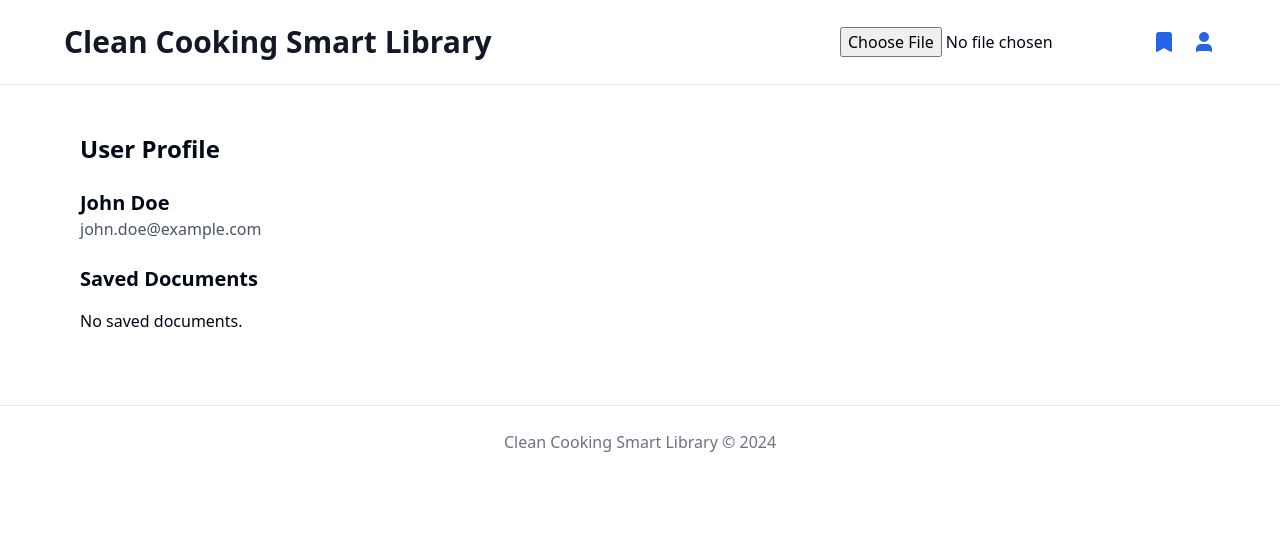
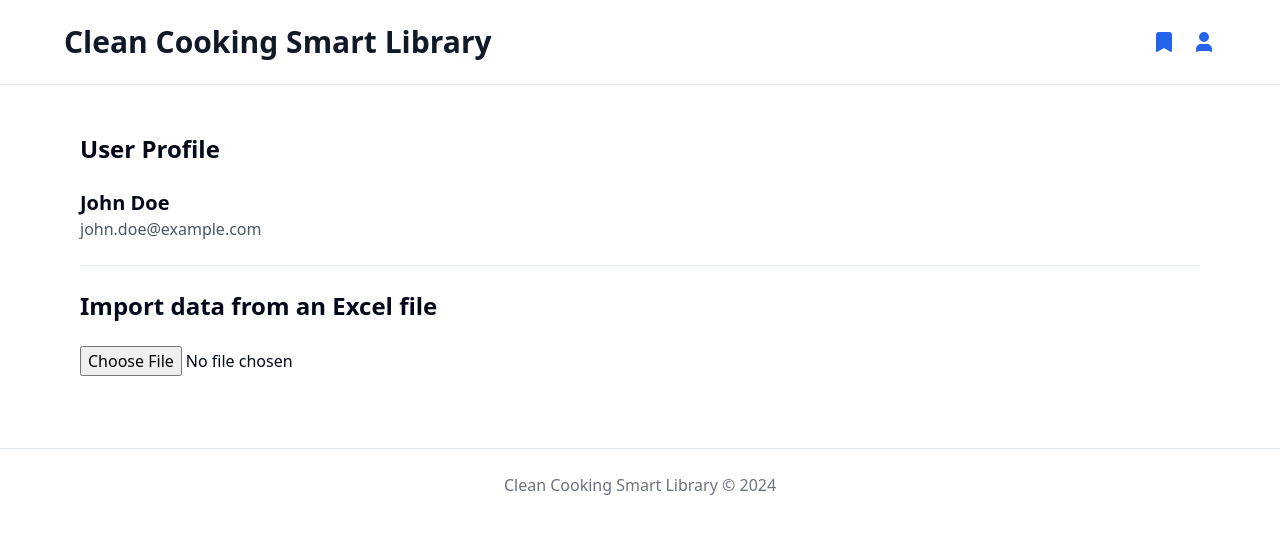
Before and after one commit to Clean-Cooking-Alliance/smart-library, a React (Vite) app in the folder frontend/: page /profile in a window 1280 px wide. Shown: the top 534 px of the page. Built offline with nearby package versions, Linux system fonts and the light colour scheme.

Commit message:
now, excel import button is moved to profile page, replacing duplicate location to access saved documents

```diff
--- a/frontend/src/components/layout/Layout.tsx
+++ b/frontend/src/components/layout/Layout.tsx
@@ -4,7 +4,6 @@ import { useNavigate, useLocation } from 'react-router-dom';
 import * as XLSX from 'xlsx';
 import axios from 'axios';
 import { Bookmark, User } from 'lucide-react'
-import { Link } from 'react-router-dom'
 
 interface LayoutProps {
   children: React.ReactNode;
@@ -13,70 +12,70 @@ interface LayoutProps {
 
 export const Layout: React.FC<LayoutProps> = ({ children, resetSearch }) => {
   const navigate = useNavigate();
-  const location = useLocation();
+  // const location = useLocation();
 
-  const handleFileChange = async (event: React.ChangeEvent<HTMLInputElement>) => {
-    const file = event.target.files?.[0];
-    if (!file) return;
+  // const handleFileChange = async (event: React.ChangeEvent<HTMLInputElement>) => {
+  //   const file = event.target.files?.[0];
+  //   if (!file) return;
 
-    const reader = new FileReader();
-    reader.onload = async (e) => {
-      const data = new Uint8Array(e.target?.result as ArrayBuffer);
-      const workbook = XLSX.read(data, { type: 'array' });
-      const sheet = workbook.Sheets['Table for literature references'];
-      const jsonData = XLSX.utils.sheet_to_json(sheet);
+  //   const reader = new FileReader();
+  //   reader.onload = async (e) => {
+  //     const data = new Uint8Array(e.target?.result as ArrayBuffer);
+  //     const workbook = XLSX.read(data, { type: 'array' });
+  //     const sheet = workbook.Sheets['Table for literature references'];
+  //     const jsonData = XLSX.utils.sheet_to_json(sheet);
 
-      const createJson = (row: any) => {
-        if (row) {
-          const tags: any[] = [];
+  //     const createJson = (row: any) => {
+  //       if (row) {
+  //         const tags: any[] = [];
 
-          if (row['Region']) {
-            const regions = row['Region'].split('\n');
-            regions.forEach((region: string) => {
-              tags.push({ name: region.replace("- ", "").trim(), category: "region" });
-            });
-          }
+  //         if (row['Region']) {
+  //           const regions = row['Region'].split('\n');
+  //           regions.forEach((region: string) => {
+  //             tags.push({ name: region.replace("- ", "").trim(), category: "region" });
+  //           });
+  //         }
 
-          if (row['Country'] && !row['Country'].toLowerCase().includes('not specific')) {
-            const countries = row['Country'].split('\n');
-            countries.forEach((country: string) => {
-              tags.push({ name: country.replace("- ", "").trim(), category: "country" });
-            });
-          }
+  //         if (row['Country'] && !row['Country'].toLowerCase().includes('not specific')) {
+  //           const countries = row['Country'].split('\n');
+  //           countries.forEach((country: string) => {
+  //             tags.push({ name: country.replace("- ", "").trim(), category: "country" });
+  //           });
+  //         }
 
-          if (row['Topic']) {
-            const topics = row['Topic'].split('\n').map((topic: string) => topic.trim().replace("- ", ""));
-            topics.forEach((topic: string) => {
-              tags.push({ name: topic, category: "topic" });
-            });
-          }
+  //         if (row['Topic']) {
+  //           const topics = row['Topic'].split('\n').map((topic: string) => topic.trim().replace("- ", ""));
+  //           topics.forEach((topic: string) => {
+  //             tags.push({ name: topic, category: "topic" });
+  //           });
+  //         }
 
-          return {
-            title: row['Title'],
-            summary: row['Summary'],
-            source_url: row['Link'],
-            year_published: parseInt(row['Year Published'], 10),
-            tags: tags
-          };
-        }
-      };
+  //         return {
+  //           title: row['Title'],
+  //           summary: row['Summary'],
+  //           source_url: row['Link'],
+  //           year_published: parseInt(row['Year Published'], 10),
+  //           tags: tags
+  //         };
+  //       }
+  //     };
 
-      const jsonPayloads = jsonData.map(createJson);
+  //     const jsonPayloads = jsonData.map(createJson);
 
-      const url = 'http://localhost:8000/api/v1/documents/';
-      const headers = {
-        'accept': 'application/json',
-        'Content-Type': 'application/json'
-      };
+  //     const url = 'http://localhost:8000/api/v1/documents/';
+  //     const headers = {
+  //       'accept': 'application/json',
+  //       'Content-Type': 'application/json'
+  //     };
 
-      for (const payload of jsonPayloads) {
-        const response = await axios.post(url, payload, { headers });
-        console.log(`Status: ${response.status}, Response: ${response.data}`);
-      }
-    };
+  //     for (const payload of jsonPayloads) {
+  //       const response = await axios.post(url, payload, { headers });
+  //       console.log(`Status: ${response.status}, Response: ${response.data}`);
+  //     }
+  //   };
 
-    reader.readAsArrayBuffer(file);
-  };
+  //   reader.readAsArrayBuffer(file);
+  // };
 
   return (
     <div className="min-h-screen">
@@ -85,7 +84,7 @@ export const Layout: React.FC<LayoutProps> = ({ children, resetSearch }) => {
         <a className="text-3xl font-bold text-gray-900" href="/" onClick={resetSearch}>
           Clean Cooking Smart Library
         </a>
-        <input type="file" accept=".xlsx" onChange={handleFileChange} className="ml-auto" />
+        {/* <input type="file" accept=".xlsx" onChange={handleFileChange} className="ml-auto" /> */}
           {/* <Tabs defaultValue={location.pathname === '/' ? 'search' : 'explore'} className="w-half max-w-md">
             <TabsList className="flex">
               <TabsTrigger
--- a/frontend/src/pages/ProfilePage.tsx
+++ b/frontend/src/pages/ProfilePage.tsx
@@ -4,9 +4,75 @@ import { useSavedDocuments } from '../context/SavedDocumentsContext';
 import { Card, CardHeader, CardTitle, CardContent } from '../components/ui/card';
 import { Badge } from '../components/ui/badge';
 import { ExternalLink } from 'lucide-react';
+import * as XLSX from 'xlsx';
+import axios from 'axios';
+
 
 export const ProfilePage: React.FC = () => {
   const { savedDocuments } = useSavedDocuments();
+
+  const handleFileChange = async (event: React.ChangeEvent<HTMLInputElement>) => {
+    const file = event.target.files?.[0];
+    if (!file) return;
+
+    const reader = new FileReader();
+    reader.onload = async (e) => {
+      const data = new Uint8Array(e.target?.result as ArrayBuffer);
+      const workbook = XLSX.read(data, { type: 'array' });
+      const sheet = workbook.Sheets['Table for literature references'];
+      const jsonData = XLSX.utils.sheet_to_json(sheet);
+
+      const createJson = (row: any) => {
+        if (row) {
+          const tags: any[] = [];
+
+          if (row['Region']) {
+            const regions = row['Region'].split('\n');
+            regions.forEach((region: string) => {
+              tags.push({ name: region.replace("- ", "").trim(), category: "region" });
+            });
+          }
+
+          if (row['Country'] && !row['Country'].toLowerCase().includes('not specific')) {
+            const countries = row['Country'].split('\n');
+            countries.forEach((country: string) => {
+              tags.push({ name: country.replace("- ", "").trim(), category: "country" });
+            });
+          }
+
+          if (row['Topic']) {
+            const topics = row['Topic'].split('\n').map((topic: string) => topic.trim().replace("- ", ""));
+            topics.forEach((topic: string) => {
+              tags.push({ name: topic, category: "topic" });
+            });
+          }
+
+          return {
+            title: row['Title'],
+            summary: row['Summary'],
+            source_url: row['Link'],
+            year_published: parseInt(row['Year Published'], 10),
+            tags: tags
+          };
+        }
+      };
+
+      const jsonPayloads = jsonData.map(createJson);
+
+      const url = 'http://localhost:8000/api/v1/documents/';
+      const headers = {
+        'accept': 'application/json',
+        'Content-Type': 'application/json'
+      };
+
+      for (const payload of jsonPayloads) {
+        const response = await axios.post(url, payload, { headers });
+        console.log(`Status: ${response.status}, Response: ${response.data}`);
+      }
+    };
+
+    reader.readAsArrayBuffer(file);
+  };
 
   return (
     <div className="container mx-auto py-6 px-4 flex-col max-w-6xl">
@@ -16,7 +82,13 @@ export const ProfilePage: React.FC = () => {
         <h2 className="text-xl font-semibold">John Doe</h2>
         <p className="text-gray-600">john.doe@example.com</p>
       </div>
+      <hr></hr>
+      <h1 className="text-2xl font-bold mt-6 mb-6">Import data from an Excel file</h1>
       <div className="mb-6">
+        <input type="file" accept=".xlsx" onChange={handleFileChange} className="ml-auto" />
+      </div>
+      {/* <hr></hr>
+      <div className="mt-6">
         <h2 className="text-xl font-bold mb-4">Saved Documents</h2>
         {savedDocuments.length === 0 ? (
           <p>No saved documents.</p>
@@ -51,7 +123,7 @@ export const ProfilePage: React.FC = () => {
             ))}
           </div>
         )}
-      </div>
+      </div> */}
       {/* <div> */}
         {/* <h2 className="text-xl font-bold mb-4">Settings</h2> */}
         {/* <button className="bg-blue-500 text-white px-4 py-2 rounded">Update Profile</button> */}
```
